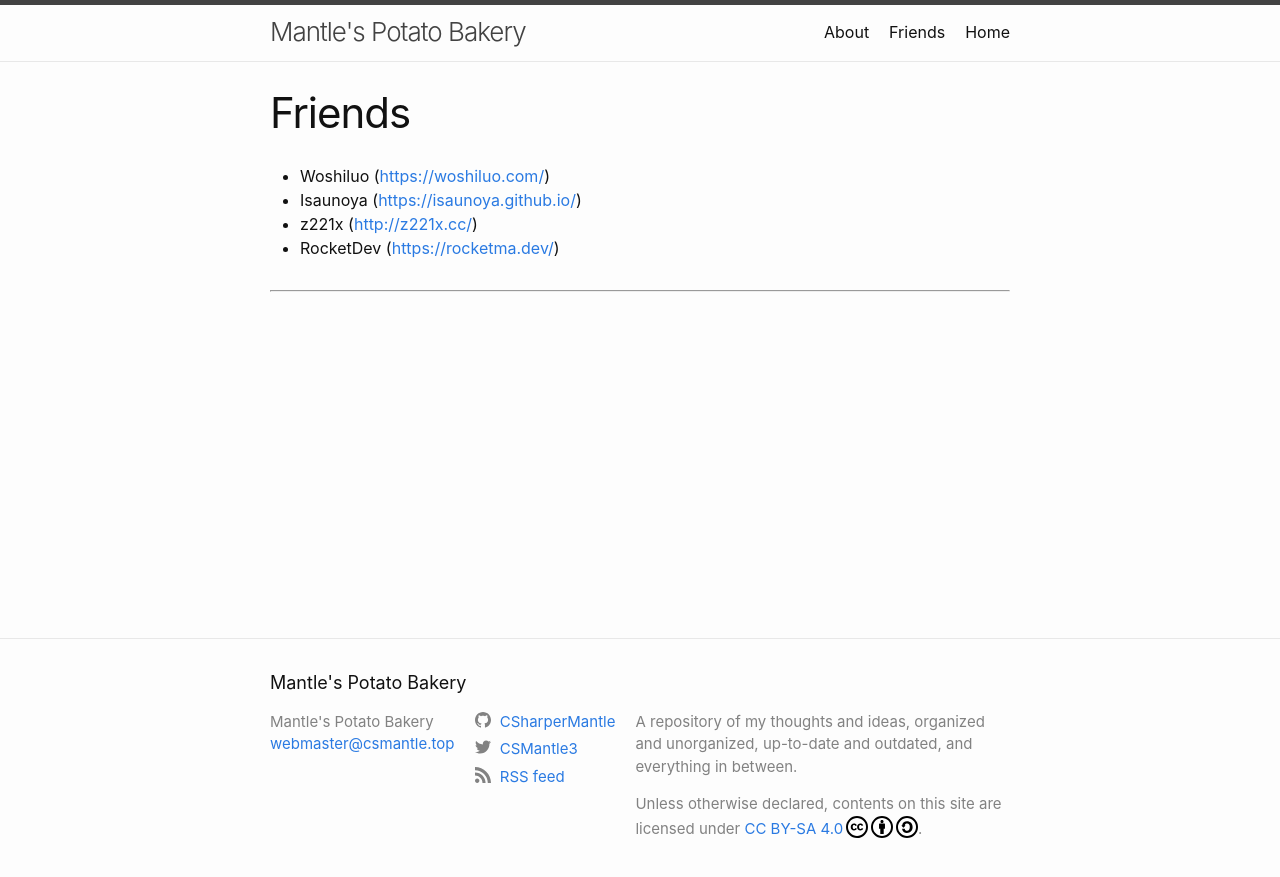
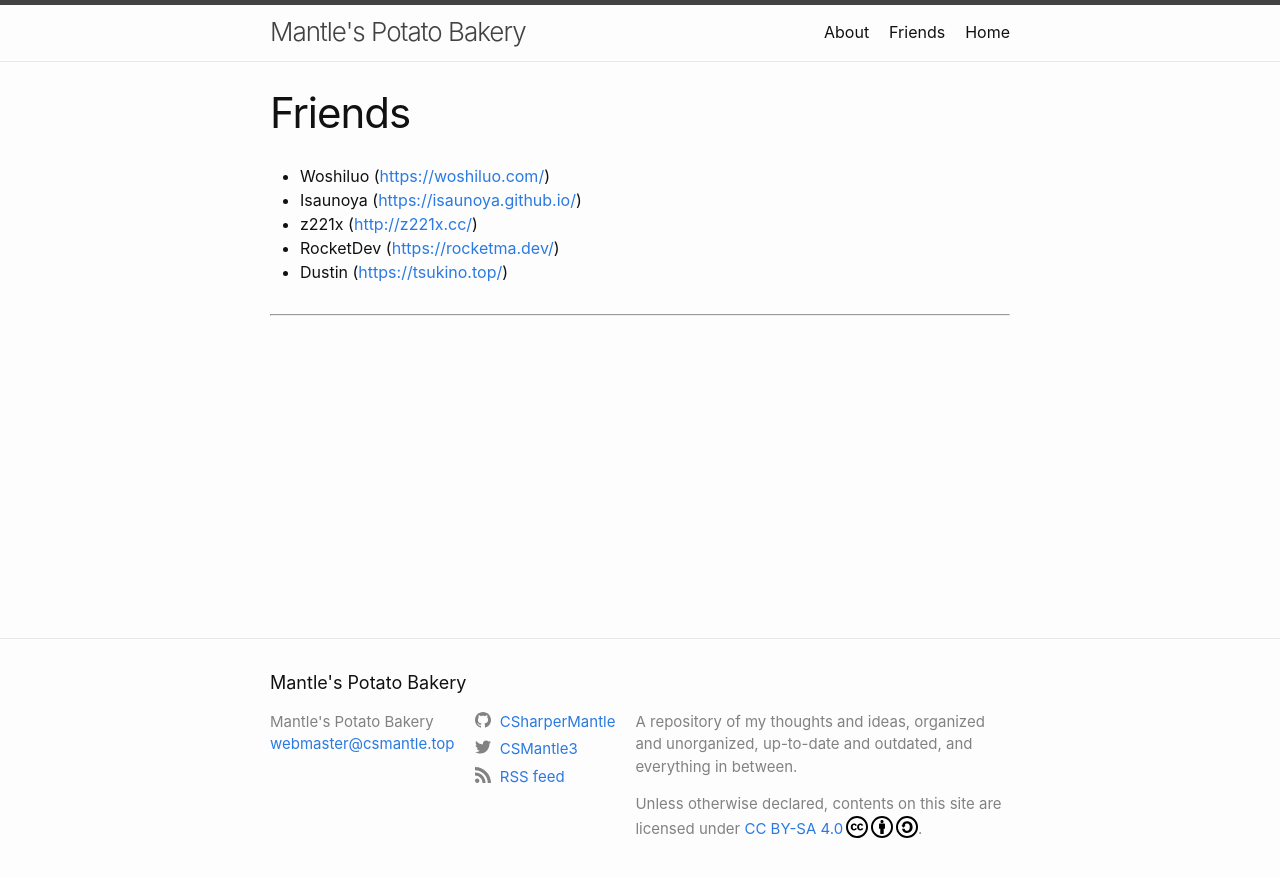
Before and after one commit to CSharperMantle/CSharperMantle.github.io, a Jekyll site: the page built from friends.md, in a window 1280 px wide. Shown: the top 877 px of the page. Built offline with Jekyll 4.4.1, drawn with Linux system fonts in a browser that asks for light colours; comment, search, counter and statistics services are not loaded.

Commit message:
add friend link

```diff
--- a/friends.md
+++ b/friends.md
@@ -7,3 +7,4 @@ title: Friends
 * Isaunoya (<https://isaunoya.github.io/>)
 * z221x (<http://z221x.cc/>)
 * RocketDev (<https://rocketma.dev/>)
+* Dustin (<https://tsukino.top/>)
```
